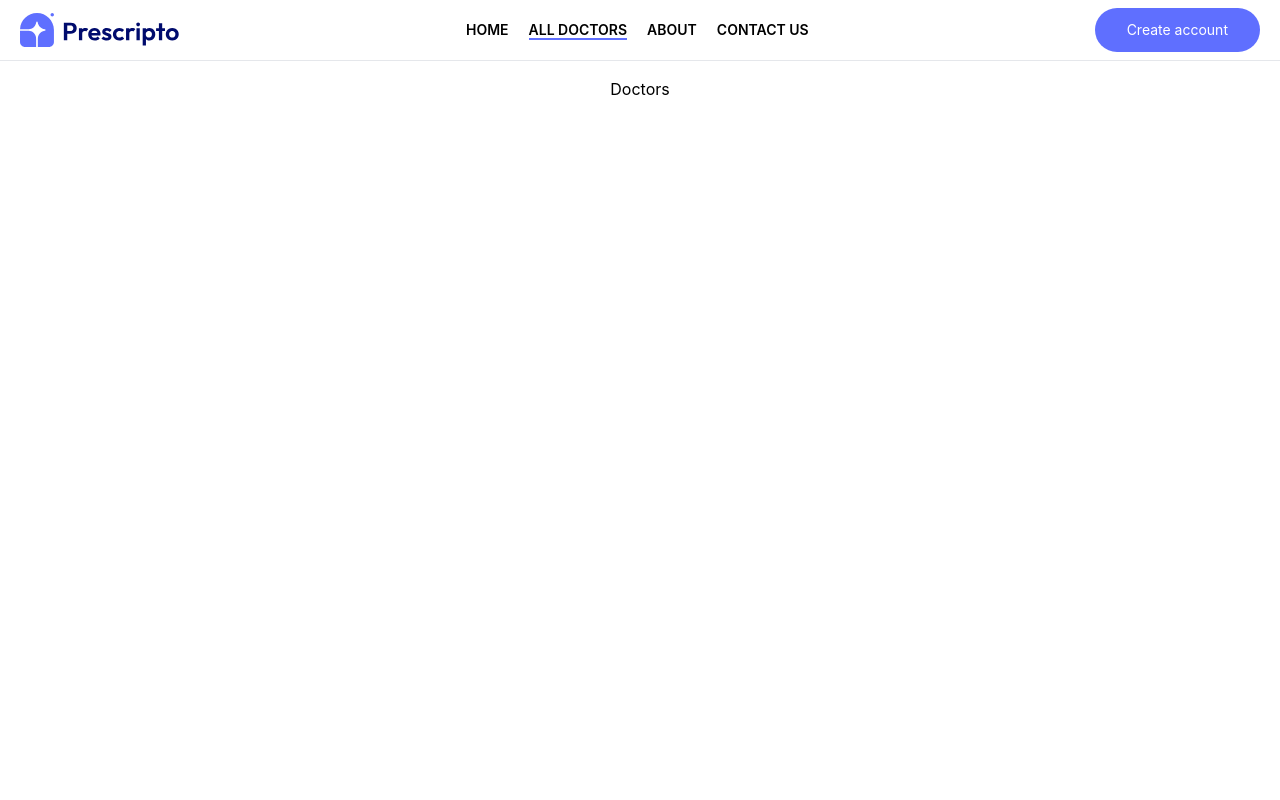
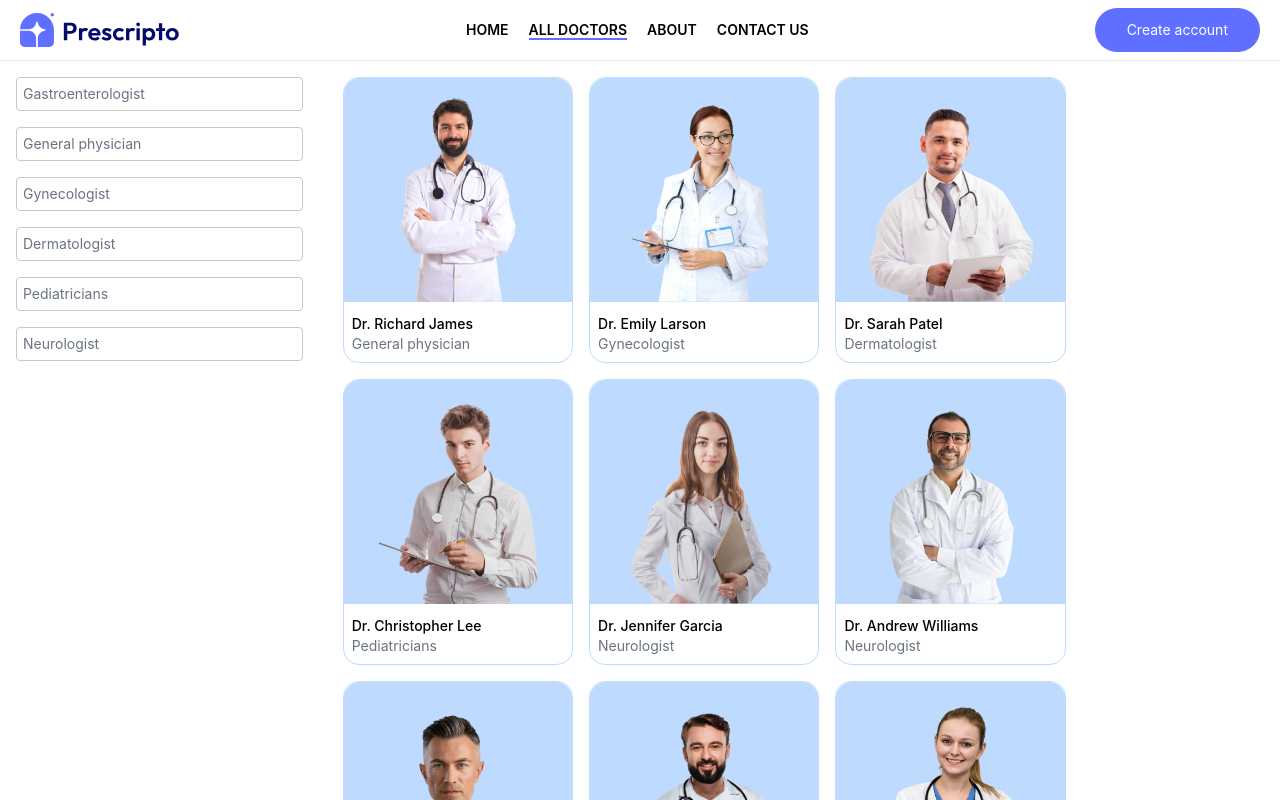
Before and after one commit to gayatriponnada/Hospital-Management-System, a React (Vite) app: page /all-doctors in a window 1280 px wide. Shown: the top 800 px of the page. Built offline with nearby package versions, Linux system fonts and the light colour scheme.

Commit message:
doctors page started

```diff
--- /dev/null
+++ b/src/components/doctors/DoctorsData.jsx
@@ -0,0 +1,29 @@
+import React from "react";
+import { doctors } from "../../assets/assets";
+
+const DoctorsData = () => {
+  return (
+    <div>
+      <div className=" flex flex-wrap  items-center justify-start gap-4   ">
+        {doctors.map((doctor, index) => (
+          <div
+            key={index}
+            className="flex flex-col gap-1  items-start w-1/4 border-blue-200  border rounded-2xl cursor-pointer transition-transform  ease-in-out hover:-translate-y-2"
+          >
+            <img
+              className="w-full h-56 bg-blue-200 rounded-tr-2xl rounded-tl-2xl"
+              src={doctor?.image}
+              alt={doctor?.name}
+            />
+            <div className="flex flex-col items-start justify-center p-2">
+              <div className="text-sm font-medium">{doctor?.name}</div>
+              <div className="text-sm text-gray-500">{doctor?.speciality}</div>
+            </div>
+          </div>
+        ))}
+      </div>
+    </div>
+  );
+};
+
+export default DoctorsData;
--- /dev/null
+++ b/src/components/doctors/SpecialityList.jsx
@@ -0,0 +1,28 @@
+import React from "react";
+
+const SpecialityList = () => {
+  return (
+    <div className="flex  flex-col gap-4 w-[90%]  ">
+      <button className="text-left p-1.5 text-sm text-gray-500  border-(--border-primary) border rounded cursor-pointer">
+        Gastroenterologist
+      </button>
+      <button className="text-left p-1.5 text-sm text-gray-500 border-(--border-primary) border rounded cursor-pointer">
+        General physician
+      </button>
+      <button className="text-left p-1.5 text-sm text-gray-500 border-(--border-primary) border rounded cursor-pointer">
+        Gynecologist
+      </button>
+      <button className="text-left p-1.5 text-sm text-gray-500 border-(--border-primary) border rounded cursor-pointer">
+        Dermatologist
+      </button>
+      <button className="text-left p-1.5 text-sm text-gray-500 border-(--border-primary) border rounded cursor-pointer">
+        Pediatricians
+      </button>
+      <button className="text-left p-1.5 text-sm text-gray-500 border-(--border-primary) border rounded cursor-pointer">
+        Neurologist
+      </button>
+    </div>
+  );
+};
+
+export default SpecialityList;
--- a/src/components/nav-bar/Layout.jsx
+++ b/src/components/nav-bar/Layout.jsx
@@ -6,7 +6,7 @@ const Layout = () => {
   return (
     <div>
       <Navbar />
-      <main className="flex justify-center p-4 ">
+      <main className=" p-4 ">
         <Outlet />
       </main>
       <footer>{/* Footer content */}</footer>
--- a/src/pages/Doctors.jsx
+++ b/src/pages/Doctors.jsx
@@ -1,7 +1,14 @@
 import React from "react";
+import SpecialityList from "../components/doctors/SpecialityList";
+import DoctorsData from "../components/doctors/DoctorsData";
 
 const Doctors = () => {
-  return <div>Doctors</div>;
+  return (
+    <div className="flex gap-10">
+      <SpecialityList />
+      <DoctorsData />
+    </div>
+  );
 };
 
 export default Doctors;
```
